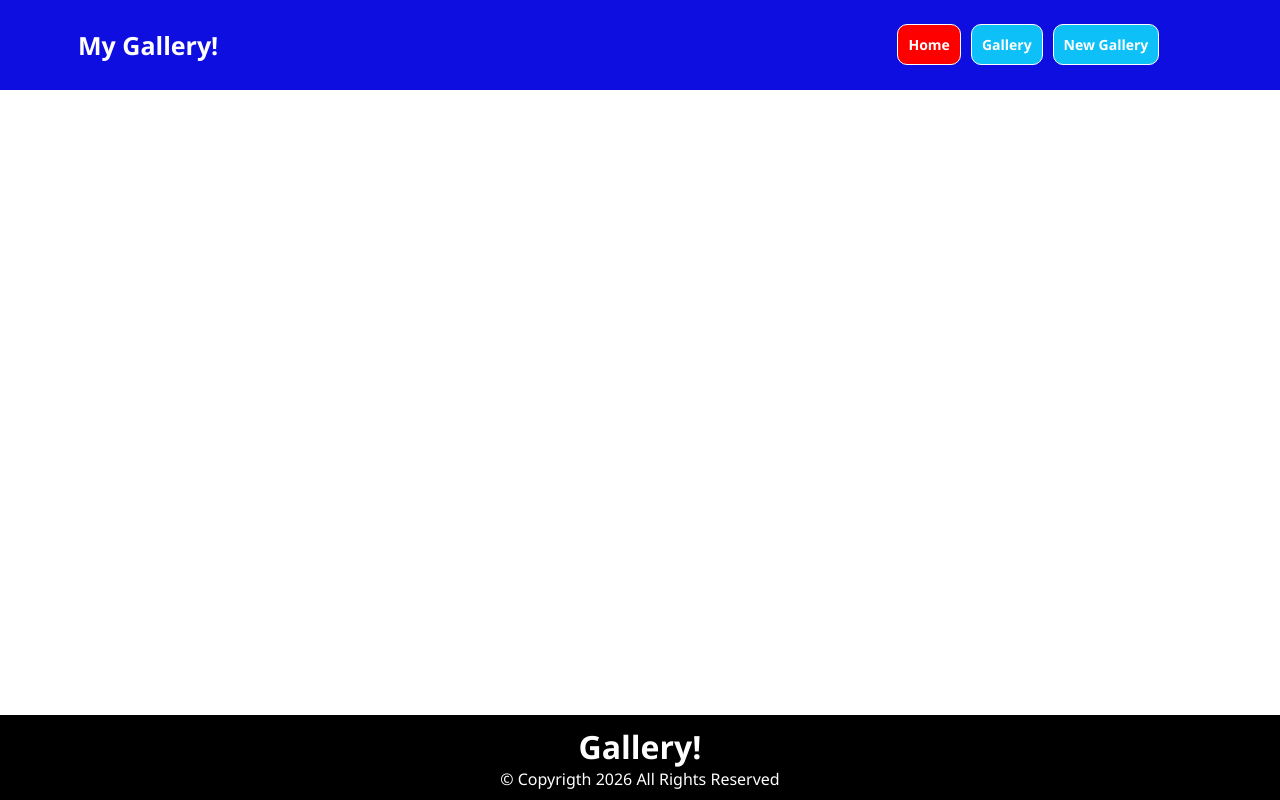
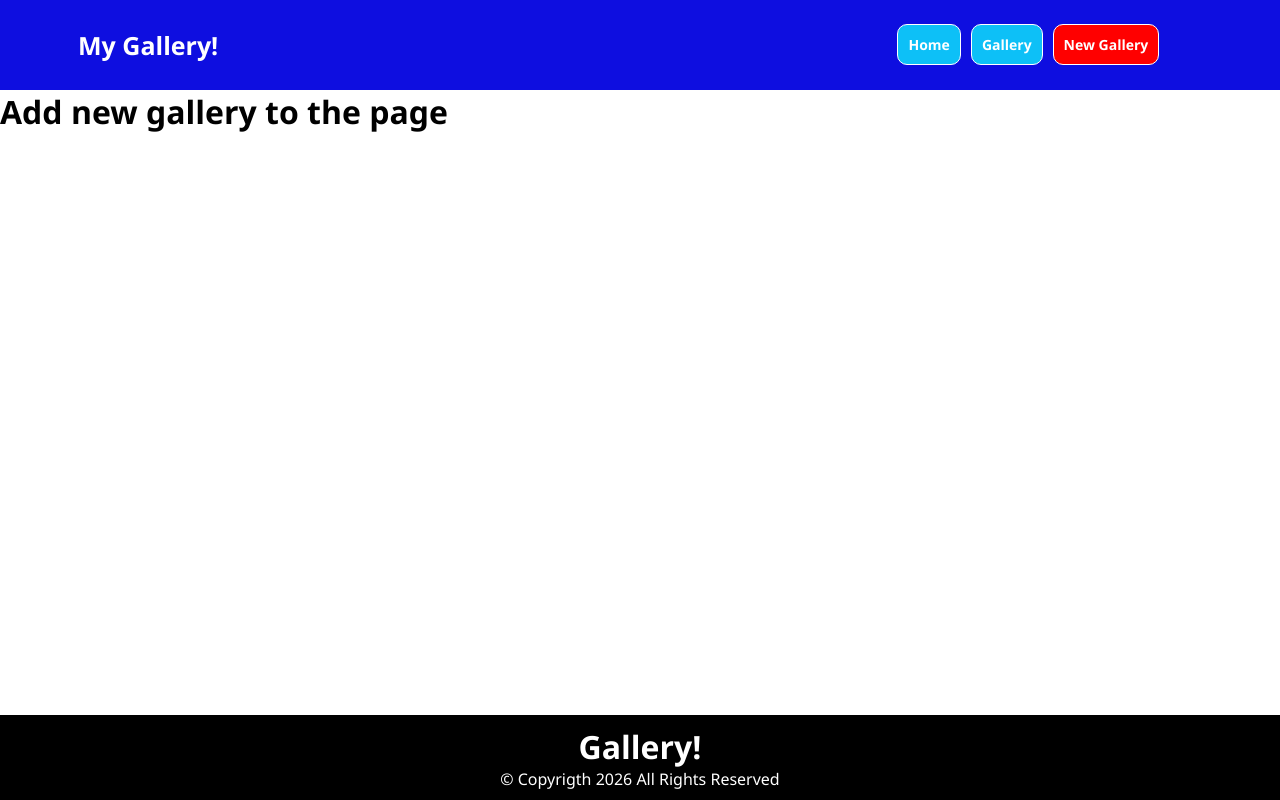
Before and after one commit to K-Abhishek-Varma123/React-gallery-project, a React (Vite) app in the folder Gallery/: page /newgallery in a window 1280 px wide. Built offline with nearby package versions, Linux system fonts and the light colour scheme.

Commit message:
commit styling of the gallery

```diff
--- a/Gallery/src/App.jsx
+++ b/Gallery/src/App.jsx
@@ -4,11 +4,14 @@ import Gallery from './Gallery.jsx';
 import Home from './Home.jsx';
 import NewGallery from './NewGallery.jsx';
 import { useState } from 'react';
+import { useLocation } from 'react-router-dom';
 
 function App()
 {
     const navigate = useNavigate();
-    const [active,setActive] = useState("home");
+    const location = useLocation();
+    // const [active,useActive] = useState("home");
+    //issue here when we refresh the page by default we get the color for home .
 
   return(
     <div className="parent-container">
@@ -17,14 +20,15 @@ function App()
           <span  className="ini-name">My Gallery!</span>
           <nav className="navigatores">
             <Link to="/">
-              <button className={active==="home"?"navigate active":"navigate"} onClick={()=>setActive("home")}>Home</button>
+              {/* <button className={active==="home"?"navigate active":"navigate"} onClick={()=>setActive("home")}>Home</button> */}
+              <button className={location.pathname==="/"?"navigate active":"navigate"}>Home</button>
             </Link>
             {/* <button onClick={()=>navigate("/")}>Home</button> */}
             <Link to="/gallery" >
-              <button className={active==="gallery"?"navigate active":"navigate"} onClick={()=>setActive("gallery")}>Gallery</button>
+              <button className={location.pathname==="/gallery"?"navigate active":"navigate"}>Gallery</button>
             </Link>
             <Link to="/newgallery" >
-              <button className={active==="new"?"navigate active":"navigate"} onClick={()=>setActive("new")}>New Gallery</button>
+              <button className={location.pathname==="/newgallery"?"navigate active":"navigate"}>New Gallery</button>
             </Link>
           </nav>
         </div>
--- a/Gallery/src/Cssfiles/Gallery.css
+++ b/Gallery/src/Cssfiles/Gallery.css
@@ -1,5 +1,28 @@
 
 .gallery-outer{
     width: 100%;
-    background-color: greenyellow;
+    padding: 20px;
 }
+.gallery-outer .gallery-container{
+    display: grid;
+    grid-template-columns: repeat(3,1fr);
+    gap: 10px;
+    padding: 5px;
+    background-color: pink;
+}
+.gallery-outer .gallery-container .images-container{
+    margin: 10px;
+}
+.gallery-outer .gallery-container .images-container .images{
+    height: 300px;
+    width: 98%;
+    cursor: pointer;
+    border-radius: 40px;
+    object-fit: cover;
+    transition: transform 0.2s ease-in-out 0.08s;
+    /* name, duration, timing-function and delay */
+}
+.images:hover
+{
+    transform: scale(1.03);
+}
--- a/Gallery/src/Gallery.jsx
+++ b/Gallery/src/Gallery.jsx
@@ -25,7 +25,7 @@ function Gallery()
                 {store.map((item,index)=>(
                     <div key={index} className="images-container">
                         <img src={item.image} className="images"/>
-                        <p className="images-description">{item.matter}</p>
+                        {/* Any popups for displaying some thing */}
                     </div>
                 ))}
             </div>
--- a/Gallery/src/NewGallery.jsx
+++ b/Gallery/src/NewGallery.jsx
@@ -3,7 +3,7 @@ function NewGallery()
 {
     return(
         <div>
-
+            <h1>Add new gallery to the page</h1>
         </div>
     );
 }
```
